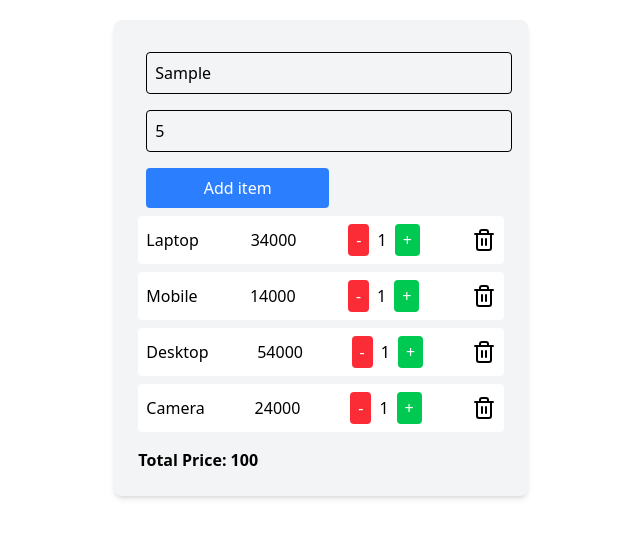
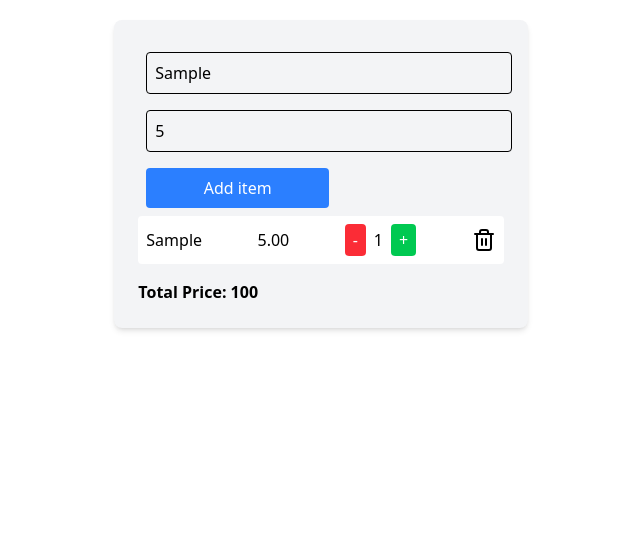
Before and after one commit to shoyebreza/phimart-client, a React (Vite) app: page / in a window 1280 px wide. Both pictures are taken after typing "Sample", "5" into the empty fields and a click on the button "Add item". Shown: the top 538 px of the page, without its empty margins (319-959 px from the left). Built offline with nearby package versions, Linux system fonts and the light colour scheme.

Commit message:
add cart item

```diff
--- a/src/cart/CartApp.jsx
+++ b/src/cart/CartApp.jsx
@@ -1,24 +1,35 @@
 import { Trash2 } from "lucide-react";
+import { useState } from "react";
 import { useForm } from "react-hook-form";
 
 
 
 const CartApp = () => {
     const {register, handleSubmit} = useForm();
+    const [cart, setCart] = useState([]);
 
-    const cart =[
+    /* const cart =[
         {name : "Laptop", price : 34000},
         {name : "Mobile", price : 14000},
         {name : "Desktop", price : 54000},
         {name : "Camera", price : 24000}
-    ];
+    ]; */
     const addItem = (data)=> {
-        console.log(data);
+        const existingItem = cart.find((item)=> item.name ===data.name);
+        if(existingItem){
+            setCart(cart.map(item => item.name===data.name ? {...item, quantity: item.quantity + 1} : item))
+        }else{
+        setCart([
+            ...cart,
+            { name: data.name, price: parseFloat(data.price),
+            quantity: 1},
+        ]);
+      }
     };
     return (
         <div className="w-1/3 mx-auto bg-gray-100 rounded-lg p-6 shadow-md">
             <form action="" onSubmit={handleSubmit(addItem)}>
-                <input {...register('item',{required:true})} type="text" placeholder="item Name" className="border p-2 m-2 rounded w-full"/>
+                <input {...register('name',{required:true})} type="text" placeholder="item Name" className="border p-2 m-2 rounded w-full"/>
                 <input {...register('price',{required:true})} type="number" placeholder="item Price" className="border p-2 m-2 rounded w-full"/>
                 <button className="bg-blue-500 text-white px-4 py-2 rounded w-1/2 m-2">Add item</button>
             </form>
@@ -29,11 +40,11 @@ const CartApp = () => {
                     {cart.map((item, index)=>(
                         <div key={index} className="flex items-center p-2 bg-white rounded mb-2 justify-between">
                             <p>{item.name}</p>
-                            <p>{item.price}</p>
+                            <p>{(item.price * item.quantity).toFixed(2)}</p>
 
                             <div className="flex items-center">
                                 <button className="bg-red-500 text-white px-2 py-1 rounded">-</button>
-                                <span className="mx-2"> 1 </span>
+                                <span className="mx-2"> {item.quantity} </span>
                                 <button  className="bg-green-500 text-white px-2 py-1 rounded">+</button>
                             </div>
                             <button><Trash2/></button>
```
